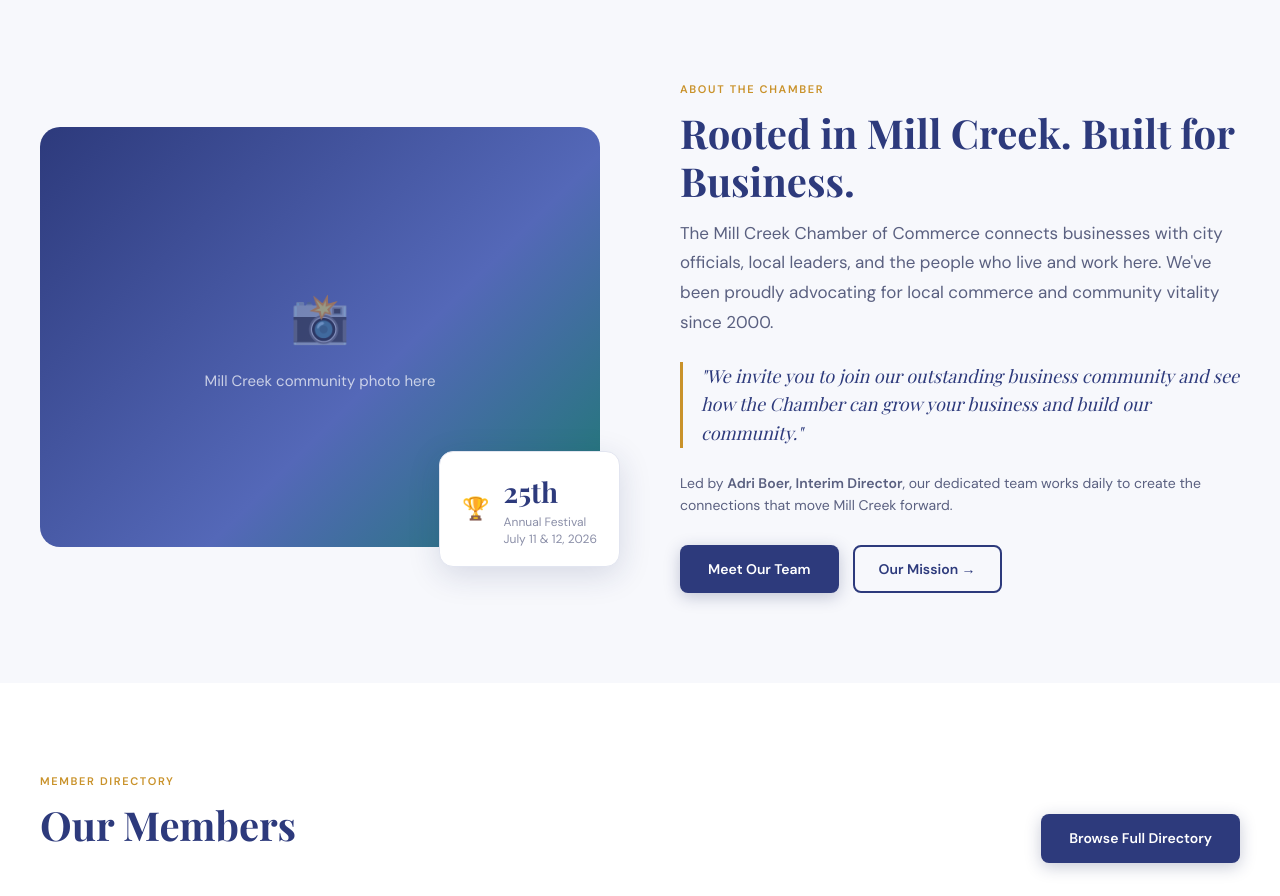
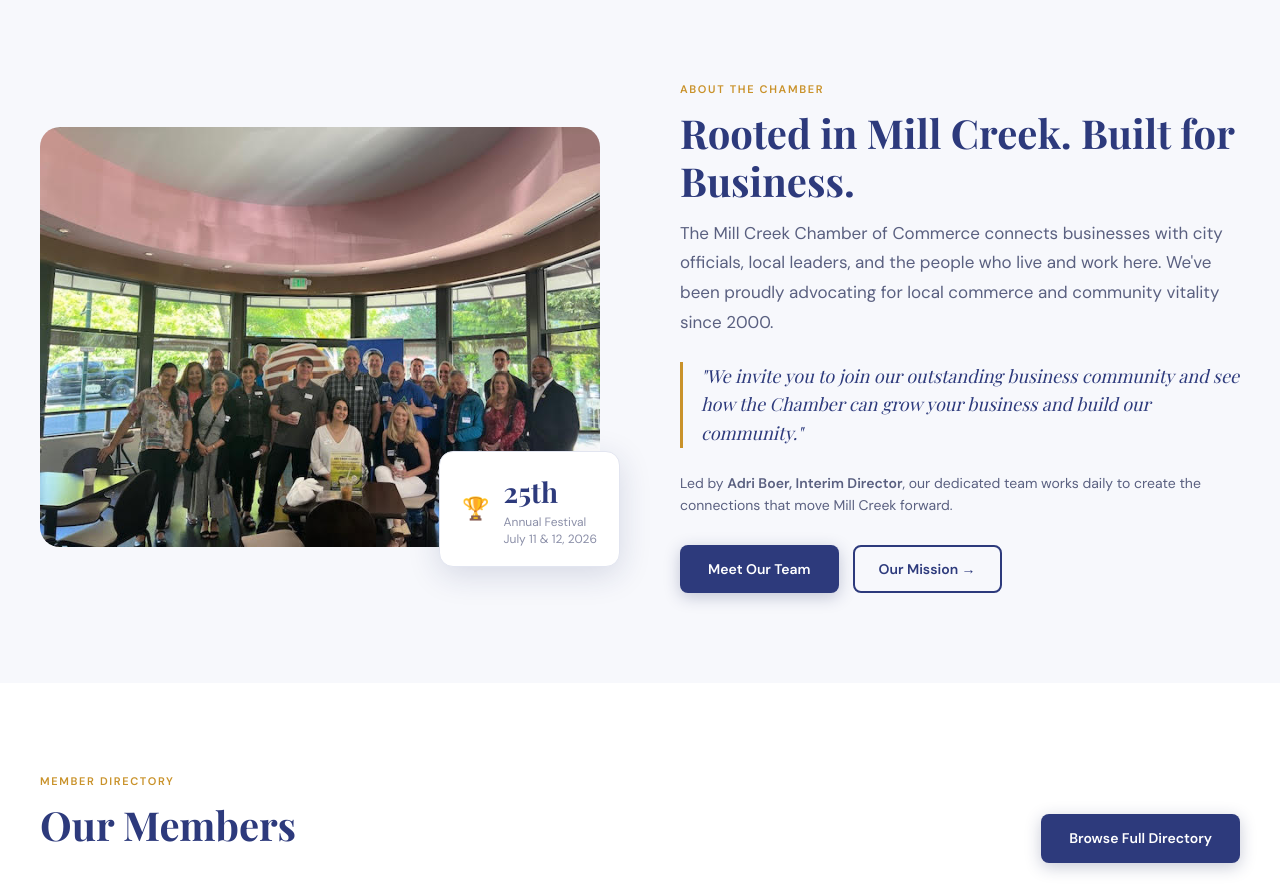
Before and after one commit to marc4z/millcreekchamber, a plain HTML site: page index.html in a window 1280 px wide. Shown: the part 2780-3676 px from the top of the page. Drawn offline with nearby package versions, Linux system fonts and the light colour scheme; a web font is replaced by a local one.

Commit message:
Add files via upload

```diff
--- a/index.html
+++ b/index.html
@@ -57,7 +57,7 @@
 header { background: rgba(255,255,255,0.97); border-bottom: 1px solid var(--gray-border); position: sticky; top: 0; z-index: 200; backdrop-filter: blur(12px); }
 .header-inner { max-width: 1200px; margin: 0 auto; padding: 0 40px; display: flex; align-items: center; justify-content: space-between; height: 78px; }
 .logo-wrap { display: flex; align-items: center; gap: 0; text-decoration: none; }
-.logo-wrap img { height: 56px; width: auto; }
+.logo-wrap img { height: 67px; width: auto; }
 nav { display: flex; align-items: center; gap: 2px; }
 nav a { color: var(--text-mid); text-decoration: none; font-size: 14px; font-weight: 500; padding: 7px 13px; border-radius: 6px; transition: color 0.2s, background 0.2s; letter-spacing: 0.01em; white-space: nowrap; }
 nav a:hover { color: var(--navy); background: var(--gray-light); }
@@ -821,10 +821,7 @@
   <div class="section-inner">
     <div class="about-grid">
       <div class="about-img-wrap">
-        <div class="about-photo-placeholder">
-          <span class="ph-icon">📸</span>
-          <span>Mill Creek community photo here</span>
-        </div>
+        <img src="hero.png" alt="Mill Creek Community" class="about-photo">
         <div class="about-badge">
           <span class="badge-icon">🏆</span>
           <div>
```
